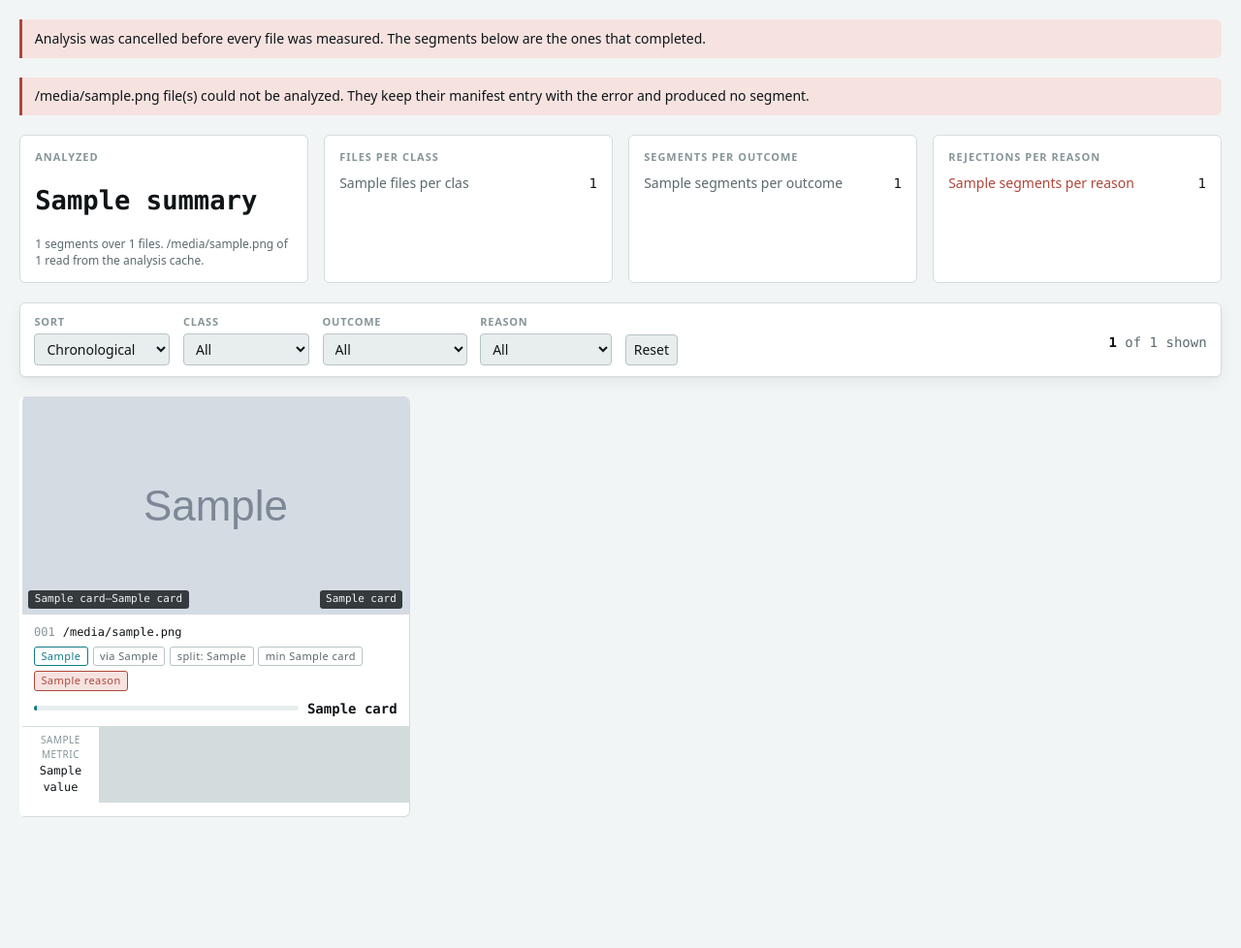
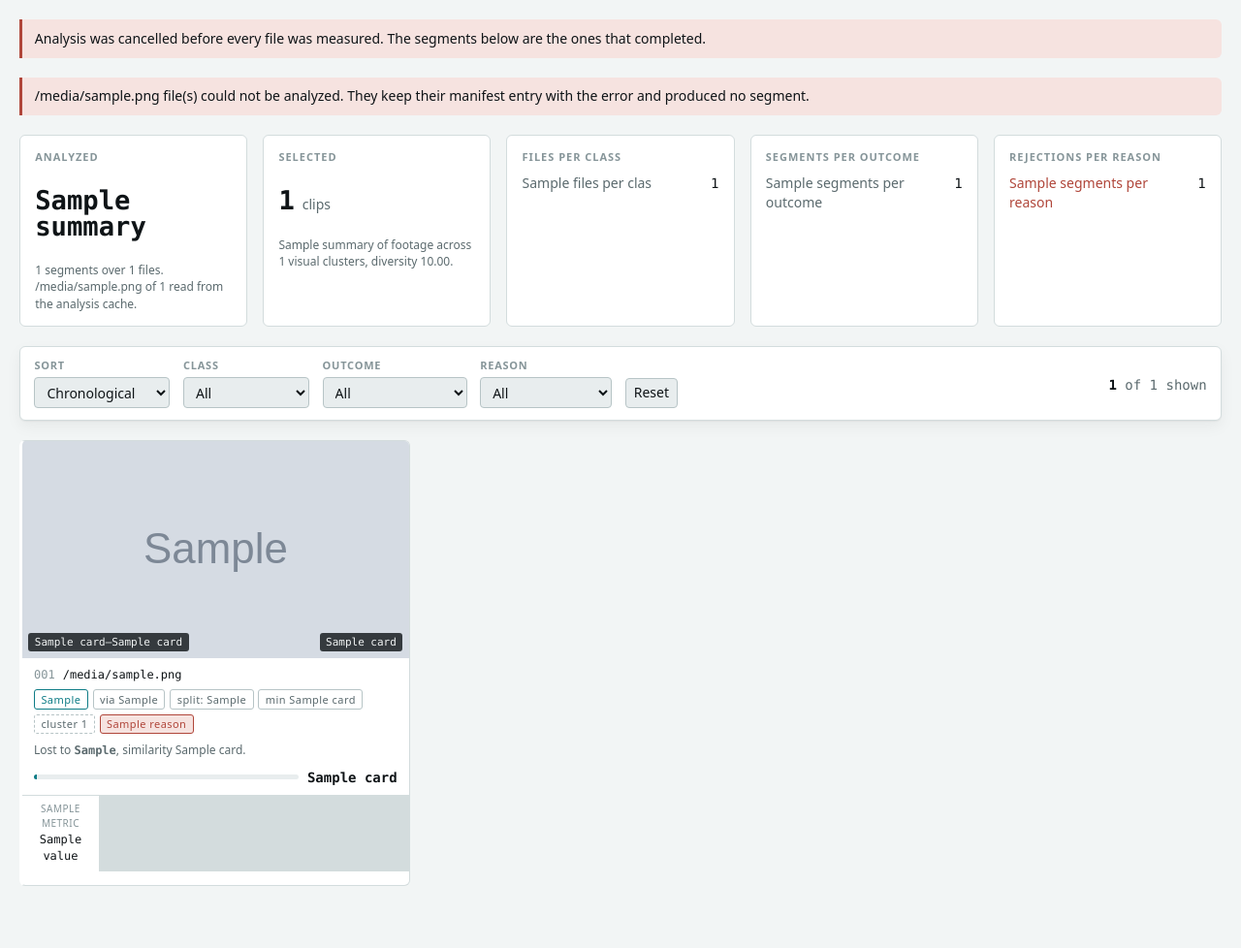
Before and after one commit to Stevesibilia/autocut, a Python web app: template autocut/core/templates/report.html.j2 in a window 1280 px wide. Shown: the part 117-1095 px from the top of the page at 97% size. Before the commit the page ends 960 px from the top, so only its background shows below. Run offline with Jinja, Linux system fonts and the light colour scheme; the template is opened without the code that fills it: most values are stand-ins (such as "Sample title", 1, 10 or a date in 2020); grey boxes marked "Sample" are stand-in pictures.

Commit message:
feat(core): show the selection in the review report
The report is how the diversity slider gets tuned, so it has to show what
selection decided and why. Selected cards lead the grid in edit order, carry a
three digit order badge and the bounds of the best window, and are styled
distinctly from candidates as candidates already are from rejections. Every
card that has one shows its visual cluster, and a candidate that lost to a near
duplicate names the winner and the similarity it lost by.

The header gains a Selected panel with the clip count, the length of the edit
and the number of clusters. That length is the sum of the windows that will be
exported, not of the segments they sit in, so it reads as the duration of the
edit rather than of the footage it came from.

Assisted-by: claude-code/claude-opus-5

```diff
--- a/autocut/core/templates/report.html.j2
+++ b/autocut/core/templates/report.html.j2
@@ -288,6 +288,50 @@
     background: color-mix(in srgb, var(--surface) 92%, var(--reject));
   }
 
+  .card.is-selected {
+    border-left-color: var(--accent);
+    border-color: var(--accent);
+    box-shadow: var(--shadow);
+  }
+
+  .badge {
+    position: absolute;
+    top: 0.4rem;
+    left: 0.4rem;
+    padding: 0.12rem 0.42rem;
+    border-radius: 3px;
+    font-family: var(--mono);
+    font-size: 12px;
+    font-weight: 600;
+    font-variant-numeric: tabular-nums;
+    background: var(--accent);
+    color: var(--accent-ink);
+  }
+
+  .window {
+    position: absolute;
+    top: 0.4rem;
+    right: 0.4rem;
+    padding: 0.12rem 0.42rem;
+    border-radius: 3px;
+    font-family: var(--mono);
+    font-size: 11px;
+    background: rgba(8, 14, 16, 0.78);
+    color: #f2f5f5;
+  }
+
+  .lost {
+    padding: 0 0.75rem 0.5rem;
+    margin: 0;
+    font-size: 12px;
+    color: var(--ink-muted);
+  }
+
+  .lost b {
+    font-family: var(--mono);
+    font-weight: 600;
+  }
+
   .shot {
     position: relative;
     display: block;
@@ -367,6 +411,7 @@
   }
 
   .tag.klass { border-color: var(--accent); color: var(--accent); }
+  .tag.cluster { border-style: dashed; }
   .tag.reason { border-color: var(--reject); color: var(--reject); background: var(--reject-wash); }
 
   .score {
@@ -480,6 +525,19 @@
     </div>
 
     <div class="panel">
+      <h2>Selected</h2>
+      <p class="totals"><b>{{ summary.selected_count }}</b><span>clips</span></p>
+      <p class="note">
+        {% if summary.selected_count %}
+        {{ summary.selected_label }} of footage across {{ summary.cluster_count }} visual clusters,
+        diversity {{ "%.2f"|format(summary.diversity_lambda) if summary.diversity_lambda is not none else "not run" }}.
+        {% else %}
+        Nothing selected yet. Run <code>autocut select</code>.
+        {% endif %}
+      </p>
+    </div>
+
+    <div class="panel">
       <h2>Files per class</h2>
       <dl class="tally">
         {% for name, count in summary.files_per_class %}
@@ -548,13 +606,17 @@
 
   <section class="grid" id="grid">
     {% for card in cards %}
-    <article class="card{% if card.outcome == 'rejected' %} is-rejected{% endif %}"
+    <article class="card{% if card.outcome == 'rejected' %} is-rejected{% elif card.outcome == 'selected' %} is-selected{% endif %}"
              data-class="{{ card.source_class }}"
              data-outcome="{{ card.outcome }}"
              data-reason="{{ card.reason or '' }}"
              data-order="{{ card.order }}"
              data-score="{{ card.score if card.score is not none else -1 }}">
       <div class="shot">
+        {% if card.edit_order %}<span class="badge">{{ card.order_label }}</span>{% endif %}
+        {% if card.outcome == 'selected' and card.window_label %}
+        <span class="window">cut {{ card.window_label }}</span>
+        {% endif %}
         {% if card.thumbnail %}
         <img src="{{ card.thumbnail }}" alt="Frame from {{ card.file_name }} at {{ card.start_label }}" loading="lazy">
         {% else %}
@@ -575,8 +637,17 @@
         {% if card.analyzed_from == 'proxy' %}<span class="tag">proxy</span>{% endif %}
         {% if card.split_reason %}<span class="tag">split: {{ card.split_reason }}</span>{% endif %}
         {% if card.height_label %}<span class="tag">min {{ card.height_label }}</span>{% endif %}
+        {% if card.cluster_id is not none %}
+        <span class="tag cluster">cluster {{ card.cluster_id }}</span>
+        {% endif %}
         {% if card.reason %}<span class="tag reason">{{ card.reason }}</span>{% endif %}
       </div>
+      {% if card.lost_to %}
+      <p class="lost">
+        Lost to <b>{{ card.lost_to }}</b>{% if card.similarity_label %}, similarity
+        {{ card.similarity_label }}{% endif %}.
+      </p>
+      {% endif %}
 
       <div class="score">
         <div class="bar"><i style="width: {{ card.score_percent }}%"></i></div>
```
Also changed, not shown: autocut/core/report.py (+50 -1 lines), tests/unit/test_report.py (+83 -0 lines).
